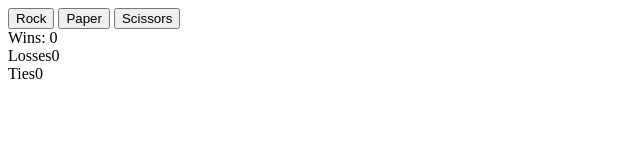
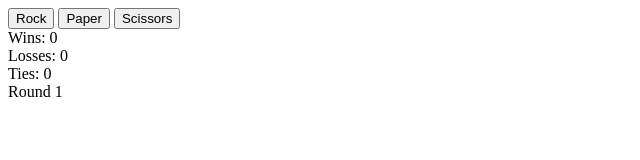
Before and after one commit to zimon-cocos/rock_paper_scissors, a plain HTML site: page index.html in a window 1280 px wide. Both pictures are taken after a click on the button "Rock". Shown: the full height of the page, 0-640 px from the left. Drawn offline with Linux system fonts and the light colour scheme.

Commit message:
add round counter a vyhra prehra remiza logiku

```diff
--- a/index.html
+++ b/index.html
@@ -13,9 +13,10 @@
         <button id="scissorsBtn">Scissors</button>
     </div>
     <div id="resultsBox">
-        <div id="wins"></div>
-        <div id="losses">Losses</div>
-        <div id="ties">Ties</div>
+        <div id="wins">Wins: 0</div>
+        <div id="losses">Losses: 0</div>
+        <div id="ties">Ties: 0</div>
+        <div id="rounds">Round 0</div>
     </div>
     <script src="script.js"></script>
 </body>
--- a/script.js
+++ b/script.js
@@ -2,6 +2,8 @@ let choices = ["ROCK", "PAPER", "SCISSORS"]
 let win = 0
 let tie = 0
 let loss = 0
+let round = 0
+
 function getComputerChoice(){
     let random = (choices[Math.floor(Math.random()*choices.length)])
     return random
@@ -9,6 +11,7 @@ function getComputerChoice(){
 const wins = document.getElementById("wins")
 const losses = document.getElementById("losses")
 const ties = document.getElementById("ties")
+const rounds = document.getElementById("rounds")
 
 const rockBtn = document.getElementById("rockBtn")
 const paperBtn = document.getElementById("paperBtn")
@@ -20,9 +23,23 @@ function roundMaker(playerSelection, computerSelection){
     playerSelection = playerSelection.toUpperCase()
     //computerSelection = getComputerChoice()
     wins.innerText = "Wins: " + win
-    losses.innerText = "Losses" + loss
-    ties.innerText = "Ties" + tie
-    if (playerSelection === computerSelection){
+    losses.innerText = "Losses: " + loss
+    ties.innerText = "Ties: " + tie
+    round++
+    rounds.innerText = "Round " + round
+
+    if (round == 10){
+        if (win>loss || win==loss ){
+            console.log("Vyhral si / remizoval si a dohral si")
+        }
+
+        else {
+            console.log("Prehral si a dohral si")
+        }
+
+    }
+
+    else if (playerSelection === computerSelection){
         ++tie
         return(playerSelection + " vs " + computerSelection + " = TIE!")
     }
```
